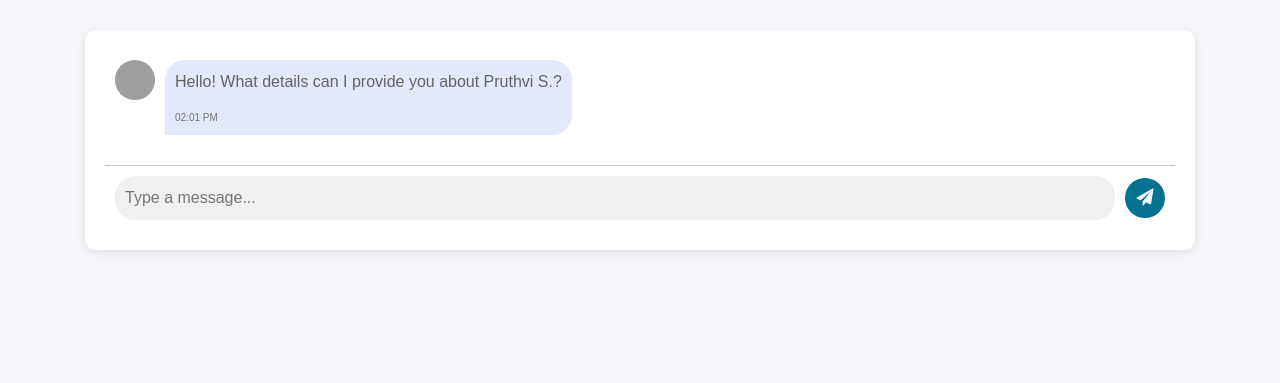
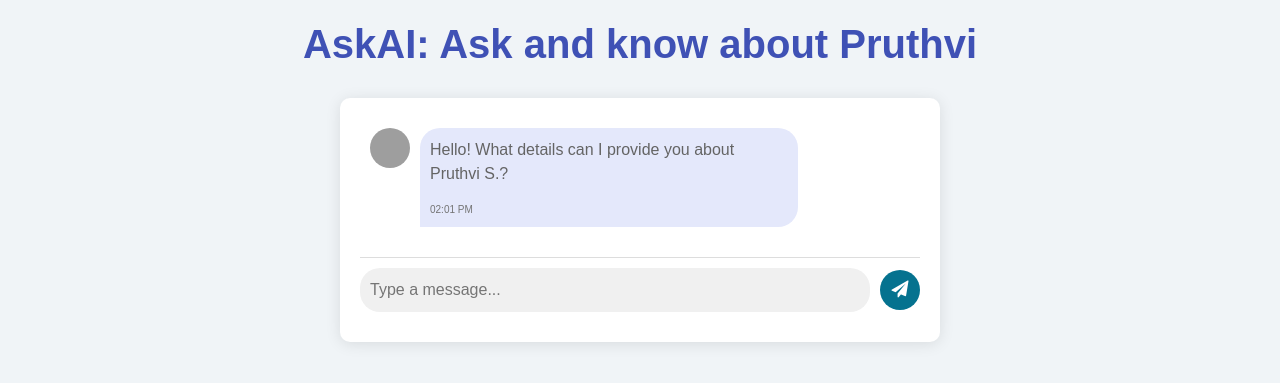
Before and after one commit to Prureddy/RAG_Portfolio, a Flask app: page / in a window 1280 px wide. Shown: the top 383 px of the page. Run offline with Flask 3, Linux system fonts and the light colour scheme; some libraries are stand-ins or nearby versions; grey boxes are pictures that could not be loaded.

Commit message:
Update index.html

```diff
--- a/templates/index.html
+++ b/templates/index.html
@@ -3,28 +3,39 @@
 <head>
     <meta charset="UTF-8">
     <meta name="viewport" content="width=device-width, initial-scale=1.0">
-    <title>Chat Interface</title>
+    <title>AskAI</title>
     <link href="//maxcdn.bootstrapcdn.com/bootstrap/4.1.1/css/bootstrap.min.css" rel="stylesheet" id="bootstrap-css">
     <link href="https://cdnjs.cloudflare.com/ajax/libs/font-awesome/4.7.0/css/font-awesome.css" rel="stylesheet">
     <style>
         body {
             font-family: 'Arial', sans-serif;
-            background: #F5F7FA;
+            background: #f0f4f7;
             color: #333;
+            padding-top: 20px;
+        }
+
+        .title {
+            text-align: center;
+            font-size: 2.5rem;
+            color: #3F51B5;
+            margin-bottom: 30px;
+            font-weight: bold;
         }
 
         .messaging {
             background: #fff;
             border-radius: 10px;
-            margin: 30px 0;
             padding: 20px;
-            box-shadow: 0 2px 10px rgba(0, 0, 0, 0.1);
+            box-shadow: 0 2px 15px rgba(0, 0, 0, 0.1);
+            max-width: 600px;
+            margin: 0 auto;
         }
 
         .msg_history {
             max-height: 400px;
             overflow-y: auto;
             padding: 10px;
+            border-bottom: 1px solid #ddd;
         }
 
         .incoming_msg, .outgoing_msg {
@@ -44,7 +55,6 @@
             border-radius: 20px 20px 20px 0;
             padding: 10px;
             color: #646464;
-            position: relative;
             max-width: 70%;
         }
 
@@ -54,7 +64,6 @@
             border-radius: 20px 20px 0 20px;
             padding: 10px;
             color: #fff;
-            position: relative;
             max-width: 70%;
         }
 
@@ -66,10 +75,9 @@
         }
 
         .input_msg_write {
-            border-top: 1px solid #c4c4c4;
-            padding: 10px;
             display: flex;
             align-items: center;
+            padding: 10px 0;
         }
 
         .input_msg_write input {
@@ -96,6 +104,7 @@
 </head>
 <body>
     <div class="container">
+        <h1 class="title">AskAI: Ask and know about Pruthvi</h1>
         <div class="messaging">
             <div class="msg_history" id="messages"></div>
             <div class="input_msg_write">
@@ -108,7 +117,6 @@
     <script src="//cdnjs.cloudflare.com/ajax/libs/jquery/3.2.1/jquery.min.js"></script>
     <script>
         $(document).ready(function () {
-            // Function to append bot's message
             function appendBotMessage(message) {
                 const currentTime = new Date().toLocaleTimeString([], { hour: '2-digit', minute: '2-digit' });
                 const botMessageHTML = `
@@ -126,15 +134,12 @@
                 $('#messages').scrollTop($('#messages')[0].scrollHeight);
             }
 
-            // On page load, greet the user
             appendBotMessage("Hello! What details can I provide you about Pruthvi S.?");
 
-            // Event listener for the send button
             $('#send-btn').on('click', function () {
                 const question = $('#user-input').val();
                 const currentTime = new Date().toLocaleTimeString([], { hour: '2-digit', minute: '2-digit' });
 
-                // Append user message
                 const messageHTML = `
                     <div class="outgoing_msg">
                         <div class="sent_msg">
@@ -146,9 +151,8 @@
                 $('#messages').append(messageHTML);
                 $('#user-input').val('');
 
-                // Send message to the backend
                 $.ajax({
-                    url: '/ask',  // Backend endpoint
+                    url: '/ask',
                     type: 'POST',
                     contentType: 'application/json',
                     data: JSON.stringify({ question: question }),
```
